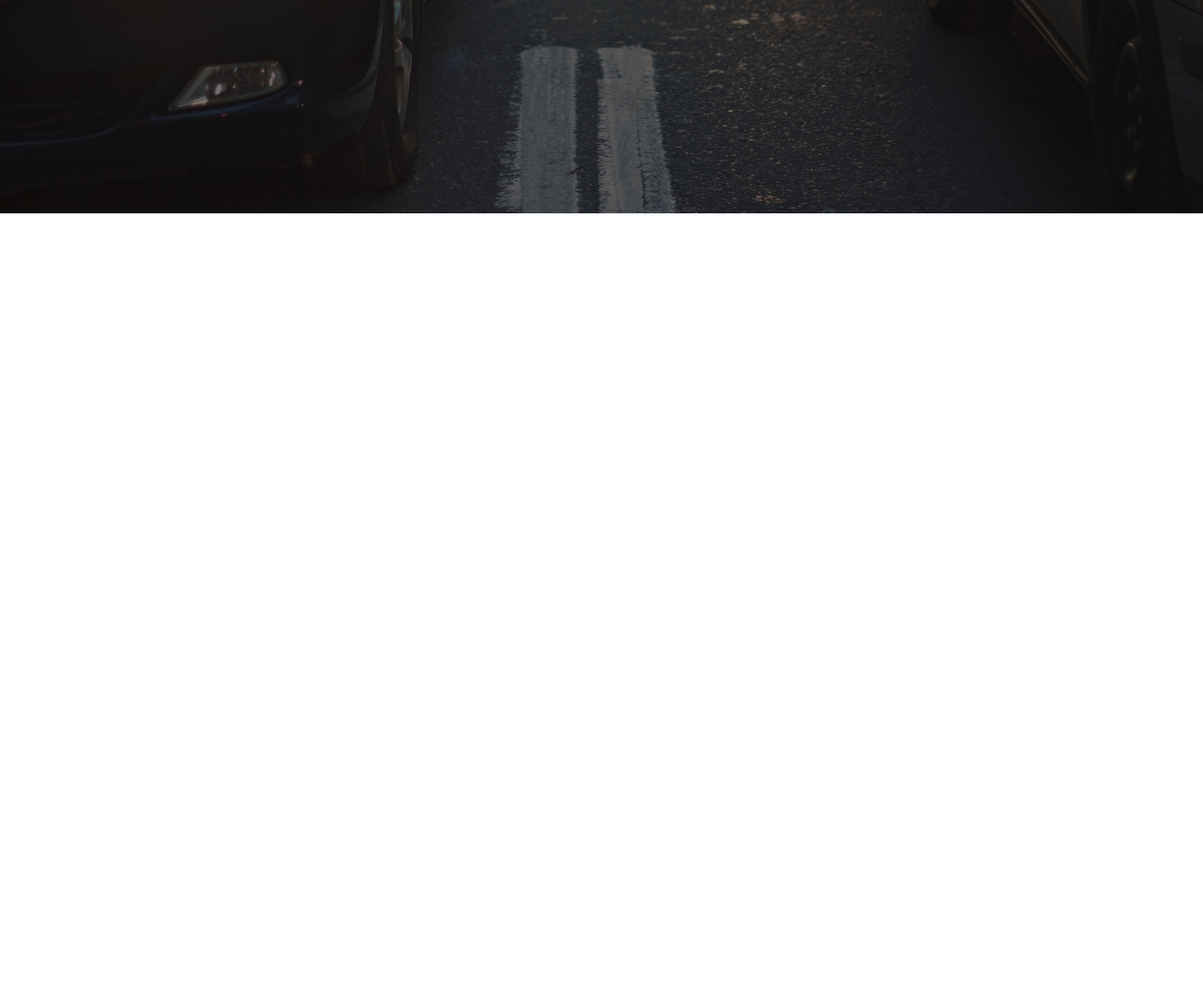
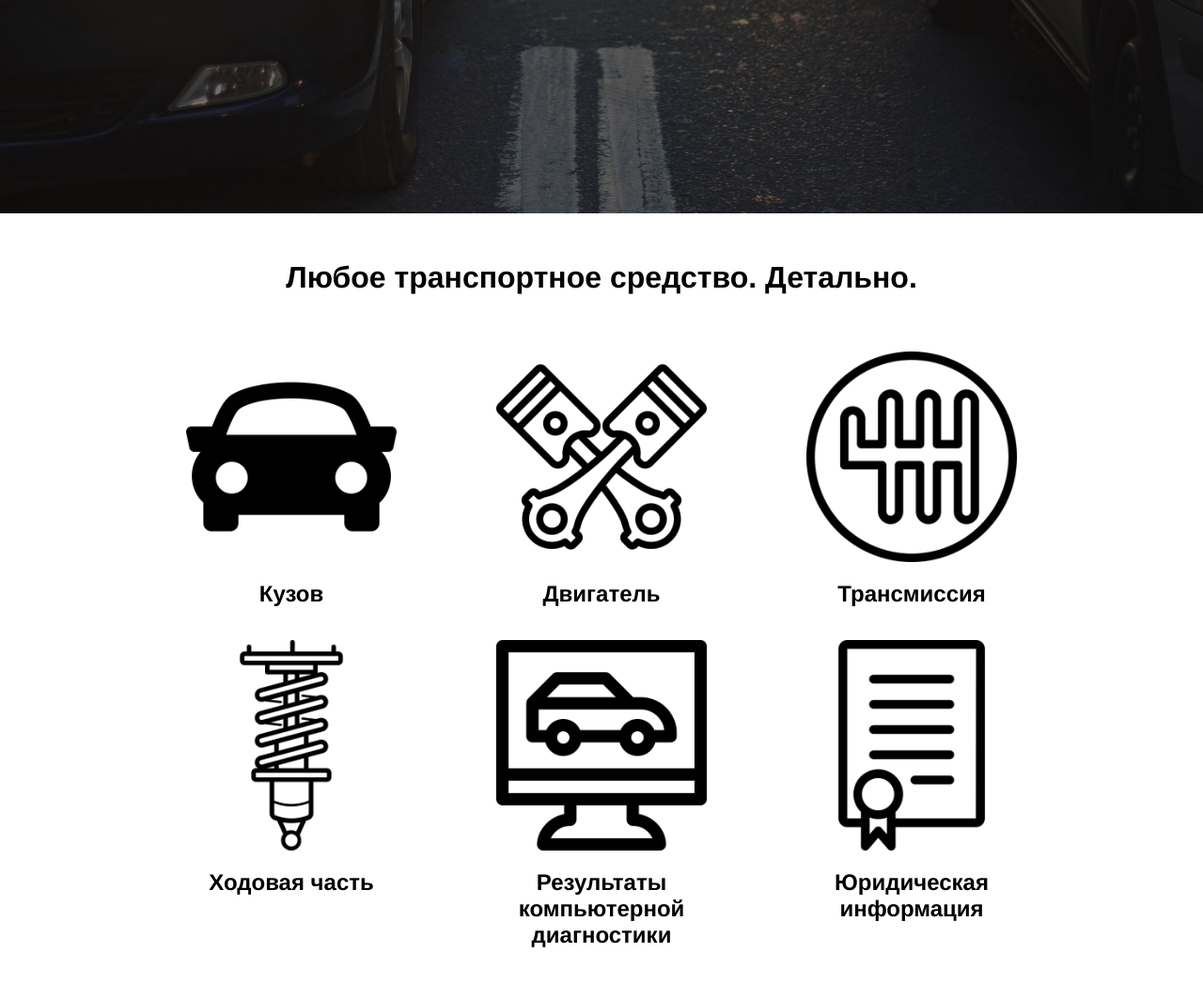
Before and after one commit to ValiantsinLopan/inspected, a plain HTML site: page index.html in a window 1280 px wide. Shown: the part 573-1620 px from the top of the page at 94% size. Before the commit the page ends 800 px from the top, so only its background shows below. Drawn offline with Linux system fonts and the light colour scheme.

Commit message:
add features section

```diff
--- a/css/style.css
+++ b/css/style.css
@@ -1,4 +1,9 @@
 /** Common elements **/
+* {
+    margin: 0;
+    padding: 0;
+    box-sizing: border-box;
+}
 
 body {
     margin: 0;
@@ -6,26 +11,37 @@ body {
 }
 
 .container {
-    padding: 0 50px 0 50px;
+    display: flex;
+    padding: 0 15px;
     width: 100%;
 }
 
-@media (max-width: 992px) {
-    .container {
-        padding: 0 15px 0 15px;
-    }
+a {
+    text-decoration: none;
+    color: #666666;
+    white-space: nowrap;
+}
 
-    nav {
-        display: none;
-    }
+a:hover {
+    color: #050708;
 }
+
+h3 {
+    font-size: 1.5rem;
+}
+
+.section__title {
+    margin-bottom: 50px;
+    align-self: center;
+    font-size: 2rem;
+}
+
 /** Nav bar**/
-
 header {
-    display: flex;
+    position: fixed;
     background-color: #f8dc08;
     height: 10vh;
-    position: absolute;
+    position: fixed;
     z-index: 100;
     width: 100%;
     align-items: center;
@@ -39,6 +55,10 @@ header {
     height: 100%;
 }
 
+nav {
+    display: none;
+}
+
 nav ul {
     display: flex;
     margin-left: auto;
@@ -50,16 +70,6 @@ nav ul li {
     padding-left: 2.15rem;
     padding-right: 2.15rem;
     font-weight: 600;
-}
-
-a {
-    text-decoration: none;
-    color: #666666;
-    white-space: nowrap;
-}
-
-a:hover {
-    color: #050708;
 }
 
 .icon {
@@ -100,3 +110,50 @@ button:hover {
     color: white;
     padding: 1rem 2rem;
 }
+
+/**Features **/
+.features {
+    padding: 15px;
+    justify-content: center;
+    flex-direction: column;
+}
+
+.features__items {
+    display: flex;
+    justify-content: center;
+    align-items: stretch;
+    flex-flow: row wrap;
+}
+
+.fetures__item {
+    max-width: 300px;
+    text-align: center;
+    margin: 0 15px 15px 15px;
+    padding: 10px;
+}
+
+.fetures__item:hover {
+    background-color: #f8dc08;
+}
+
+.fetures__item img {
+    width: 80%;
+    margin-bottom: 1rem;
+}
+
+
+/**Media queries**/
+
+@media (min-width: 992px) {
+    .container {
+        padding: 0 50px;
+    }
+
+    .features {
+        padding: 50px 0;
+    }
+
+    nav {
+        display: inline-block;
+    }
+}
--- a/index.html
+++ b/index.html
@@ -1,5 +1,6 @@
 <!DOCTYPE html>
 <html lang="en">
+
 <head>
     <meta charset="UTF-8">
     <meta name="viewport" content="width=device-width, initial-scale=1.0">
@@ -7,11 +8,12 @@
     <title>Inspected - проверенные автомобили</title>
     <link rel="icon" href="./img/icon.png">
     <link rel="stylesheet" href="./css/style.css">
-    <link rel="stylesheet" href="https://use.fontawesome.com/releases/v5.8.1/css/all.css" integrity="sha384-50oBUHEmvpQ+1lW4y57PTFmhCaXp0ML5d60M1M7uH2+nqUivzIebhndOJK28anvf" crossorigin="anonymous">
+    <link rel="stylesheet" href="https://use.fontawesome.com/releases/v5.8.1/css/all.css"
+        integrity="sha384-50oBUHEmvpQ+1lW4y57PTFmhCaXp0ML5d60M1M7uH2+nqUivzIebhndOJK28anvf" crossorigin="anonymous">
 </head>
+
 <body>
-    <header>
-        <div class="container">
+    <header class="container">
         <div class="menu">
             <div class="logo">
                 <a href="#">
@@ -26,24 +28,52 @@
                     <li><a href="#">Контакты</a></li>
                 </ul>
             </nav>
-                <a href="javascript:void(0);" class="icon" onclick="myFunction()">
+            <a href="#" class="icon">
                 <i class="fa fa-bars"></i>
             </a>
         </div>
 
-        </div>
 
     </header>
     <main>
-        <section class="banner">
-            <div class="container">
+        <section class="banner container">
             <div class="heading">
                 <h1>Подробные отчеты о состоянии авто для ваших клиентов.</h1>
                 <button class="button-large">Пример отчета</button>
             </div>
+        </section>
+        <section class="features container">
+            <h2 class="section__title">Любое транспортное средство. Детально.</h2>
+            <div class="features__items">
+                <div class="fetures__item">
+                    <img src="./img/body.png" alt="Body">
+                    <h3>Кузов</h3>
                 </div>
+                <div class="fetures__item">
+                    <img src="./img/engine.png" alt="Engine">
+                    <h3>Двигатель</h3>
+                </div>
+                <div class="fetures__item">
+                    <img src="./img/gearbox.png" alt="Gearbox">
+                    <h3>Трансмиссия</h3>
+                </div>
+                <div class="fetures__item">
+                    <img src="./img/suspension.png" alt="Suspension">
+                    <h3>Ходовая часть</h3>
+                </div>
+                <div class="fetures__item">
+                    <img src="./img/diagnostics.png" alt="Diagnostics">
+                    <h3>Результаты компьютерной диагностики</h3>
+                </div>
+                <div class="fetures__item">
+                        <img src="./img/law.png" alt="Law">
+                        <h3>Юридическая информация</h3>
+                </div>
+            </div>
+
         </section>
     </main>
 
 </body>
+
 </html>
```
Also changed, not shown: img/body.png (added), img/diagnostics.png (added), img/engine.png (added), img/gearbox.png (added), img/law.png (added), img/suspension.png (added). Lines whose indentation alone changed are shown as unchanged.
